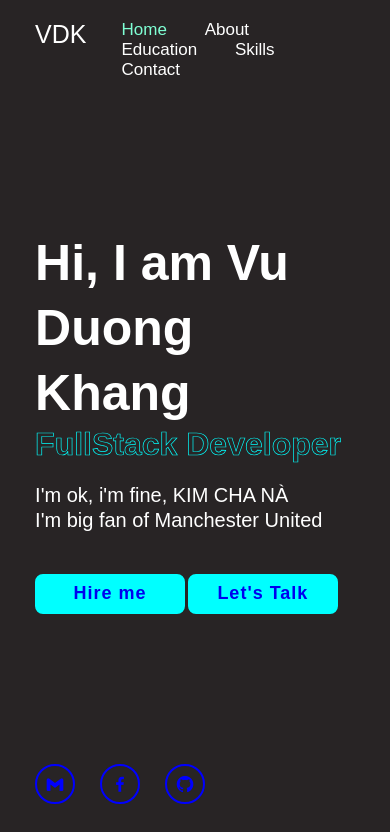
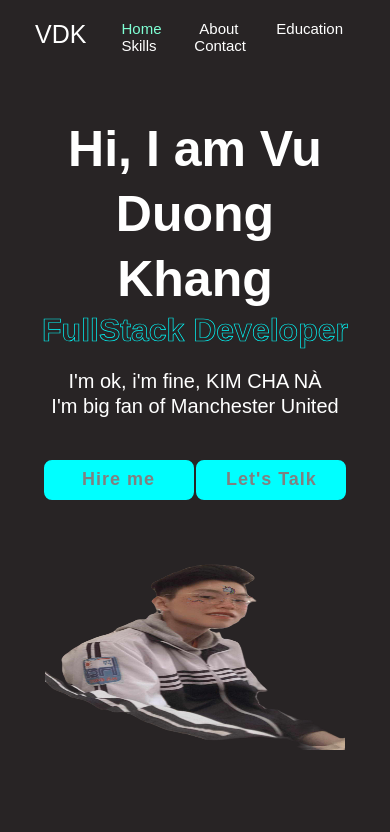
Before and after one commit to Khang16/profile.github.io, a plain HTML site: page index.html in a window 390 px wide. Shown: the top 832 px of the page. Drawn offline with nearby package versions, Linux system fonts and the light colour scheme.

Commit message:
Cập nhập reponsive

```diff
--- a/index.html
+++ b/index.html
@@ -4,7 +4,9 @@
     <meta charset="UTF-8">
     <meta name="viewport" content="width=device-width, initial-scale=1.0">
     <title>VDK16</title>
+
     <link rel="stylesheet" href="./profile.css">
+    <link rel="stylesheet" href="./reponsive-profile.css">
     <link href='https://unpkg.com/boxicons@2.1.4/css/boxicons.min.css' rel='stylesheet'>
 </head>
 <body>
@@ -17,10 +19,11 @@
             <a href="#skills">Skills</a>
             <a href="#contract">Contact</a>
         </nav>
+
     </header>
 
     <!-- Home -->
-    <section class="home" id="home">
+    <section class="home" >
         <div class="home-content">
             <h1>Hi, I am <span>Vu Duong Khang</span></h1>
             <div class="text-animate">
@@ -34,6 +37,9 @@
                 <a href="#" class="btn">Hire me</a>
                 <a href="#" class="btn">Let's Talk</a>
             </div>
+           <div class="img-hidden">
+            <img src="./images/5af1df21-fc42-4506-b2da-7de48c6300bd.png" alt="">
+           </div>
         </div>
 
         <div class="home-sci">
@@ -42,7 +48,8 @@
               <a href=""><i class='bx bxl-github' ></i></a>
 
         </div>
-        <div class="home-imgHover">
+        <div class="home-imgHover" >
+            <img src="./images/5af1df21-fc42-4506-b2da-7de48c6300bd.png" style="height: 90rem;width: 50rem;padding-bottom: 20rem;" alt="" >
         </div>
     </section>
 
--- a/profile.css
+++ b/profile.css
@@ -29,6 +29,7 @@ body{
     font-size: 2.5rem;
     color: white;
 }
+
 .navbar a{
     font-size: 1.7rem;
     color: white;
@@ -51,9 +52,6 @@ section{
     display: flex;
     align-items: center;
     padding: 0 9%;
-    background: url('./images/1.jpg');
-    background-size: cover;
-    background-position: center;
 }
 
 .home-content{
@@ -78,10 +76,12 @@ section{
 .btn-box .btn{
     position: relative;
     display: inline-flex;
+
     justify-content: center;
     align-items: center;
     width: 15rem;
     height: 4rem;
+    color: gray;
     background-color: aqua;
     border: .2rem solid aqua;
     font-size: 1.8rem;
@@ -105,6 +105,9 @@ section{
 .btn-box .btn:hover:before{
     width: 100%;
 
+}
+.img-hidden img{
+    display: none;
 }
 .home-sci{
     position: absolute;
@@ -149,6 +152,9 @@ section{
 
 
 .home-imgHover{
+    display: flex;
+    align-items: center;
+    justify-content: center;
     position: absolute;
     margin-top: 50px;
     top: 0;
@@ -161,7 +167,7 @@ section{
 }
 .home-imgHover:hover{
     background-color: #282425;
-    opacity: 0.6;
+    opacity: 0.3;
 }
 .about{
     display: flex;
--- /dev/null
+++ b/reponsive-profile.css
@@ -0,0 +1,39 @@
+@media  screen and (max-width: 890px){
+    .header{
+        position: initial;
+    }
+    .header .navbar a{
+        display: inline-flex;
+        font-size: 1.5rem;
+    }
+
+    .home{
+        display: grid;
+        grid-template-columns: auto;
+        text-align: center;
+    }
+    .home-imgHover img {
+        display: none;
+    }
+    .img-hidden{
+        display: flex;
+        justify-content: center;
+    }
+    .img-hidden img {
+        width: 30rem;
+        height: 25rem;
+        display: block;
+
+    }
+    .home-imgHover{
+        width: 0;
+        height: 0;
+    }
+    .home-sci{
+        position: static;
+        display: flex;
+        justify-content: center;
+        width: 100%;
+        gap: 5rem;
+    }
+}
```
